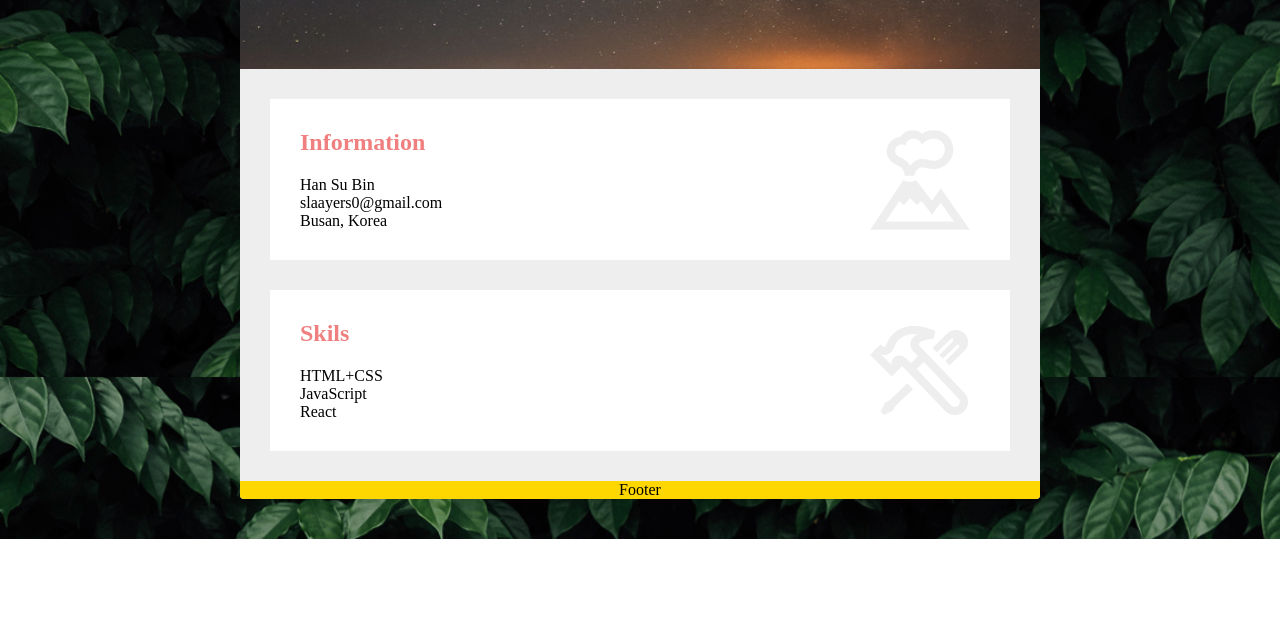
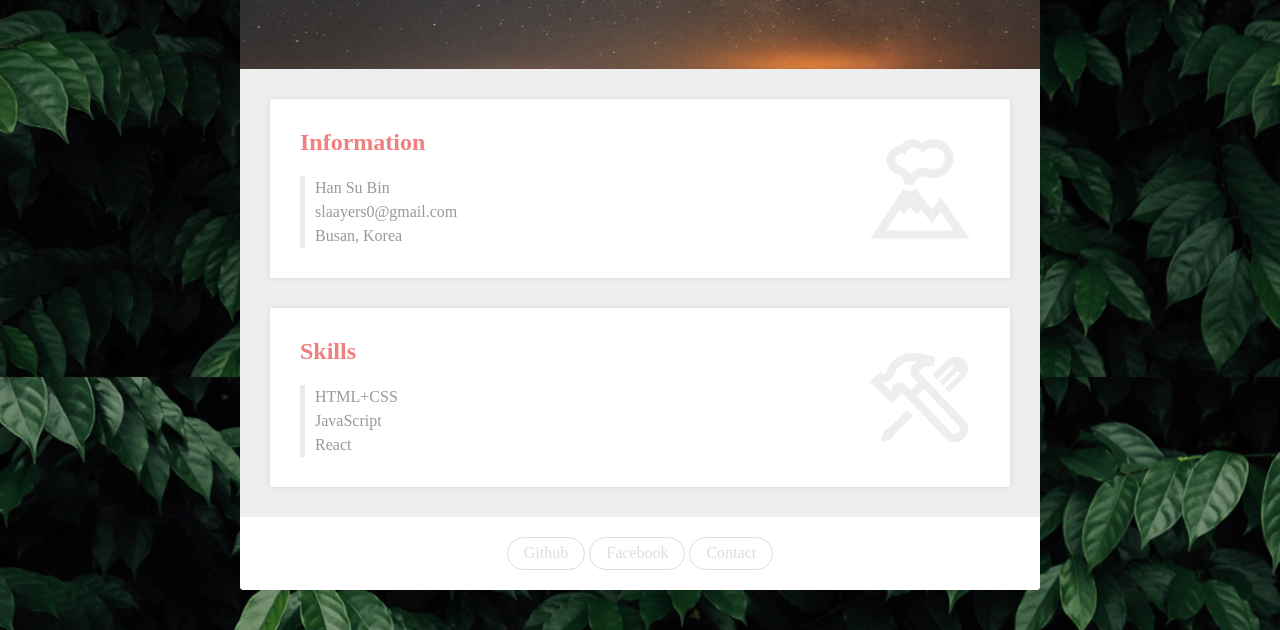
Before and after one commit to astinaus/20230310, a plain HTML site: page index.html in a window 1280 px wide. Shown: the part 423-1053 px from the top of the page. Before the commit the page ends 962 px from the top, so only its background shows below. Drawn offline with Linux system fonts and the light colour scheme.

Commit message:
20230310 수업

```diff
--- a/index.html
+++ b/index.html
@@ -13,24 +13,28 @@
         <p>FRONT-END DESIGNER</p>
       </header>
       <section class="section">
-        <div class="contents">
+        <div class="contents information">
           <h2>Information</h2>
-          <ul>
+          <ul class="list">
             <li>Han Su Bin</li>
             <li>slaayers0@gmail.com</li>
             <li>Busan, Korea</li>
           </ul>
         </div>
-        <div class="contents">
-          <h2>Skils</h2>
-          <ul>
+        <div class="contents skills">
+          <h2>Skills</h2>
+          <ul class="list">
             <li>HTML+CSS</li>
             <li>JavaScript</li>
             <li>React</li>
           </ul>
         </div>
       </section>
-      <footer class="footer">Footer</footer>
+      <footer class="footer">
+        <a class="icon github" href="#">Github</a>
+        <a class="icon facebook" href="#">Facebook</a>
+        <a class="icon email" href="#">Contact</a>
+      </footer>
     </div>
   </body>
 </html>
--- a/style.css
+++ b/style.css
@@ -13,9 +13,15 @@ li {
 img {
   vertical-align: top;
 }
+
+a {
+  text-decoration: none;
+  color: inherit;
+}
 body {
   background: fixed center url(images/background.gif);
   background-size: cover;
+  color: #999;
 }
 
 .wrapper {
@@ -66,12 +72,13 @@ body {
   padding: 30px;
   background-repeat: no-repeat;
   background-position: right 40px center;
+  box-shadow: 0 0 5px rgba(0, 0, 0, 0.1);
 }
 
-.contents:nth-child(1) {
+.information {
   background-image: url(images/icon-information.png);
 }
-.contents:nth-child(2) {
+.skills {
   background-image: url(images/icon-skills.png);
 }
 
@@ -80,6 +87,34 @@ body {
   margin-bottom: 20px;
 }
 
+.list li {
+  border-left: 5px solid #eaeaea;
+  padding-left: 10px;
+  padding-top: 3px;
+  padding-bottom: 3px;
+}
+
+.list li:hover {
+  border-color: pink;
+  color: pink;
+}
+
 .footer {
-  background-color: gold;
+  color: #ddd;
+  background-color: #fff;
+  text-align: center;
+  padding: 20px 0;
 }
+
+.icon {
+  display: inline-block;
+  border: 1px solid #ddd;
+  padding: 0.4em 1em;
+  border-radius: 40px;
+  transition: all 0.4s;
+}
+
+.icon:hover {
+  border-color: black;
+  color: black;
+}
```
